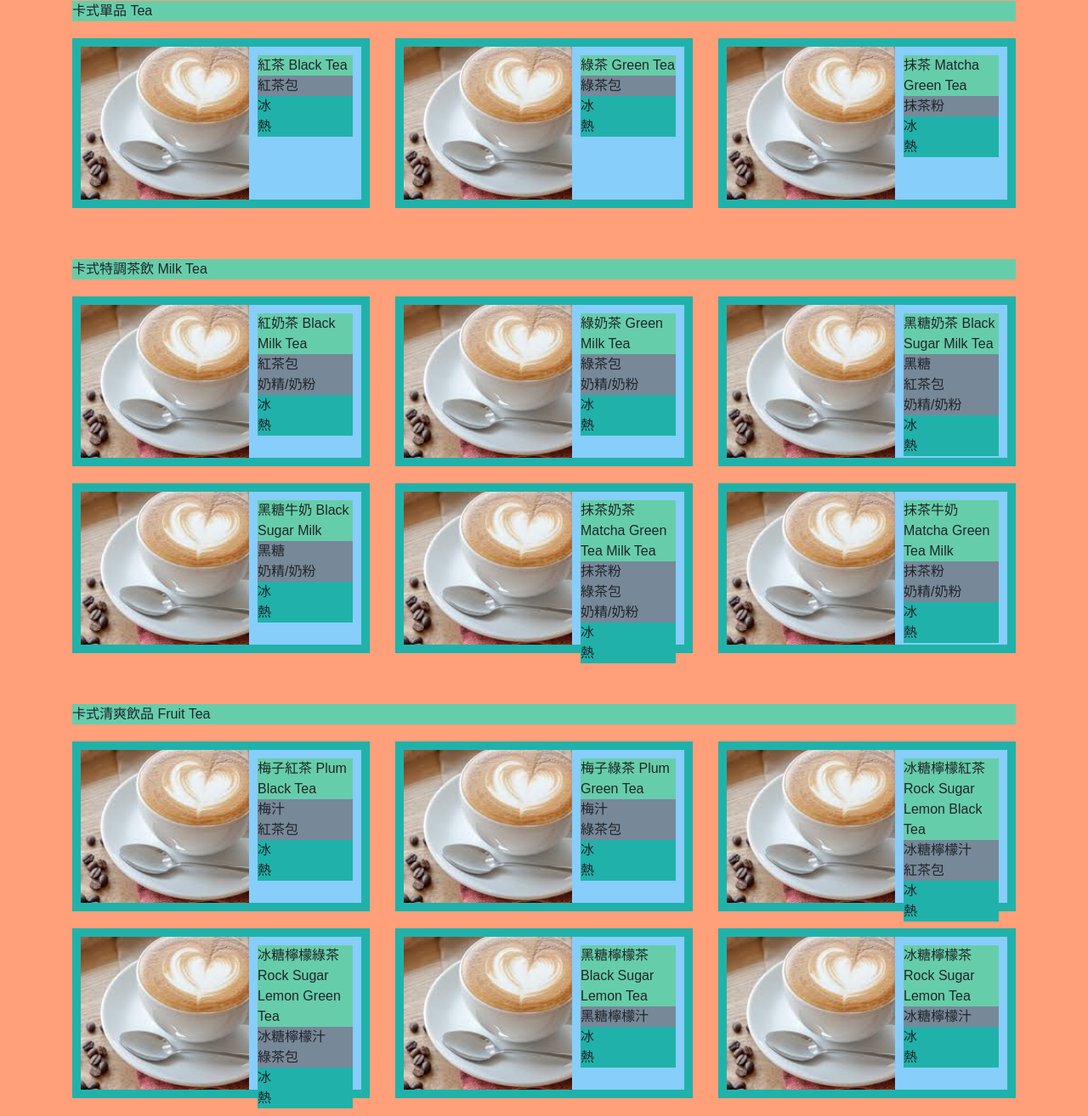
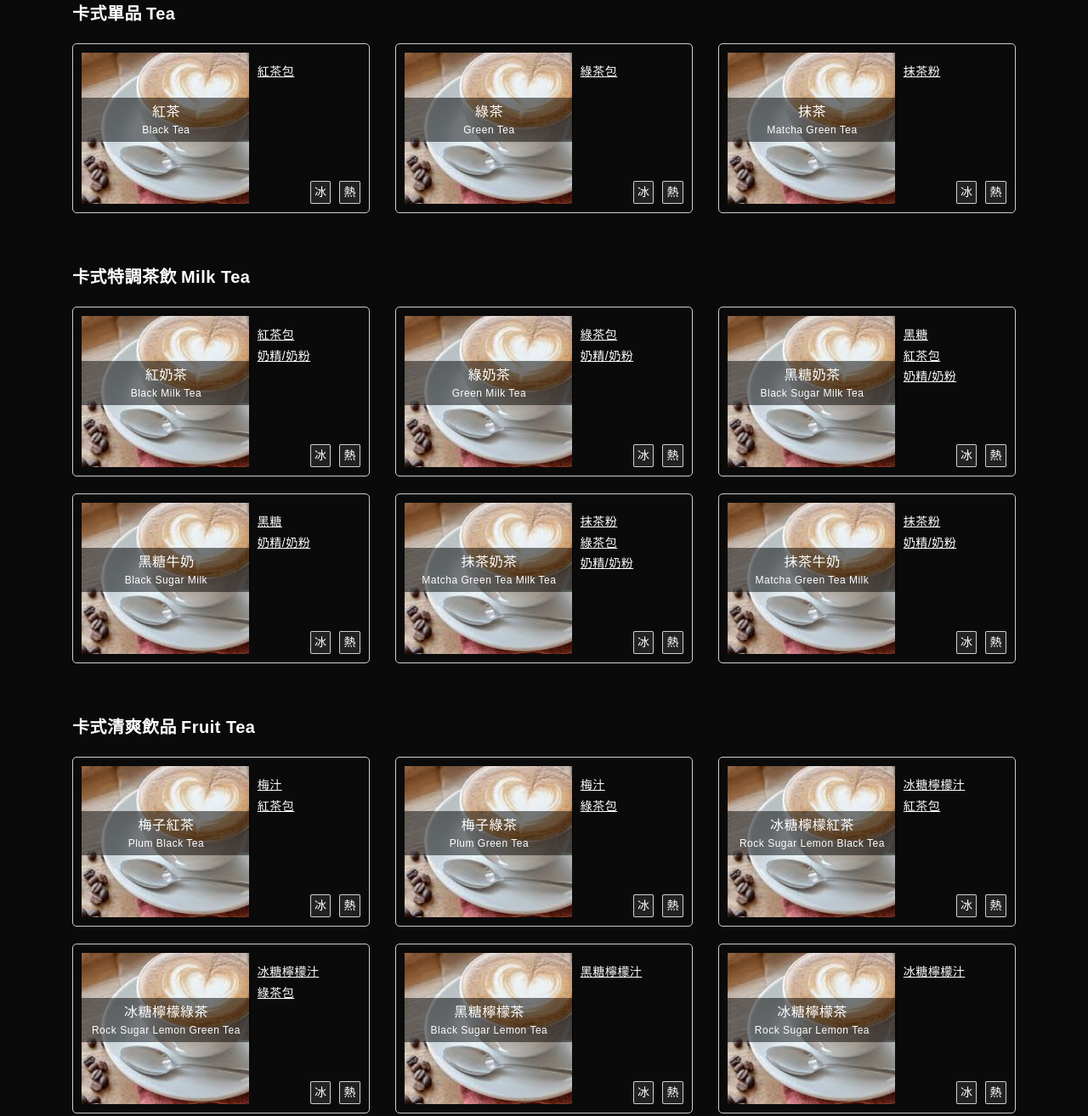
Before and after one commit to MinRuXie/drink-menu, a plain HTML site: page index.html in a window 1280 px wide. Shown: the part 29-1343 px from the top of the page at 85% size. Drawn offline with Linux system fonts and the light colour scheme.

Commit message:
modify style

```diff
--- a/css/main.scss
+++ b/css/main.scss
@@ -1,24 +1,29 @@
 * {
     -webkit-font-smoothing: antialiased;
     font-family: 'PingFang TC', 'Microsoft JhengHei', sans-serif;
+    letter-spacing: 0.5px;
 }
 
 html, body {
     padding: 0;
     margin: 0;
+    background-color: rgba(0, 0, 0, 0.8);
+    color: #FFF;
 }
 
 .menu {
-    background-color: lightsalmon;
     padding: 30px 0;
 
     .series-wrap {
         width: 100%;
-        background-color: mediumaquamarine;
+
+        span {
+            font-weight: 700;
+            font-size: 20px;
+        }
     }
 
     .item-wrap {
-        background-color: lightgreen;
 
         .item {
             width: 100%;
@@ -26,7 +31,14 @@ html, body {
             margin-top: 20px;
             padding: 10px;
             display: flex;
-            background-color: lightseagreen;
+            position: relative;
+            border: 1px solid rgba(255, 255, 255, 0.8);
+            border-radius: 5px;
+            box-sizing: border-box;
+
+            &:hover {
+                background-color: rgba(255, 255, 255, 0.1);
+            }
 
             .item-img-wrap {
                 width: 60%;
@@ -44,20 +56,57 @@ html, body {
             .item-text-wrap {
                 width: 40%;
                 height: 100%;
-                background-color: lightskyblue;
-                padding: 10px;
+                padding: 10px 0 0 10px;
+                display: flex;
+                flex-direction: column;
+                justify-content: space-between;
 
                 .item-title-wrap {
-                    font-weight: 500;
-                    background-color: mediumaquamarine;
+                    width: calc(60% - 10px);
+                    background-color: rgba(0, 0, 0, 0.5);
+                    position: absolute;
+                    top: calc(50% - 10px);
+                    left: 10px;
+                    transform: translateY(-50%);
+                    padding: 5px;
+
+                    span {
+                        display: block;
+                        font-weight: 500;
+                        text-align: center;
+
+                        &:nth-of-type(2) {
+                            font-size: 12px;
+                        }
+                    }
                 }
 
                 .item-ingredient-wrap {
-                    background-color: lightslategrey;
+
+                    span {
+                        display: block;
+                        text-decoration: underline;
+                        line-height: 1.75;
+                        font-size: 14px;
+                    }
                 }
 
                 .item-temperature-wrap {
-                    background-color: lightseagreen;
+                    display: flex;
+                    justify-content: flex-end;
+
+                    span {
+                        display: inline-block;
+                        border: 1px solid rgba(255, 255, 255, 0.8);
+                        border-radius: 2px;
+                        padding: 2px 4px;
+                        font-size: 14px;
+                        background-color: rgba(255, 255, 255, 0.1);
+                    }
+
+                    span + span {
+                        margin-left: 10px;
+                    }
                 }
             }
         }
--- a/index.html
+++ b/index.html
@@ -4,7 +4,7 @@
     <meta charset="UTF-8">
     <meta name="viewport" content="width=device-width, initial-scale=1.0">
     <meta http-equiv="X-UA-Compatible" content="ie=edge">
-    <title>Document</title>
+    <title>卡式飲品菜單</title>
     <link href="css/bootstrap.min.css" rel="stylesheet">
 	<link rel="stylesheet" href="css/main.css" type="text/css" />
 </head>
@@ -29,11 +29,11 @@
                                     <span>{{menu.name_ch}}</span>
                                     <span>{{menu.name_en}}</span>
                                 </div>
-                                <div class="item-ingredient-wrap" v-for="ingredient in menu.ingredients">
-                                    <span>{{ingredient}}</span>
+                                <div class="item-ingredient-wrap">
+                                    <span v-for="ingredient in menu.ingredients">{{ingredient}}</span>
                                 </div>
-                                <div class="item-temperature-wrap" v-for="temperature in menu.temperatures">
-                                    <span>{{temperature}}</span>
+                                <div class="item-temperature-wrap">
+                                    <span v-for="temperature in menu.temperatures">{{temperature}}</span>
                                 </div>
                             </div>
                         </div>
@@ -63,11 +63,11 @@
                                     <span>{{menu.name_ch}}</span>
                                     <span>{{menu.name_en}}</span>
                                 </div>
-                                <div class="item-ingredient-wrap" v-for="ingredient in menu.ingredients">
-                                    <span>{{ingredient}}</span>
+                                <div class="item-ingredient-wrap">
+                                    <span v-for="ingredient in menu.ingredients">{{ingredient}}</span>
                                 </div>
-                                <div class="item-temperature-wrap" v-for="temperature in menu.temperatures">
-                                    <span>{{temperature}}</span>
+                                <div class="item-temperature-wrap">
+                                    <span v-for="temperature in menu.temperatures">{{temperature}}</span>
                                 </div>
                             </div>
                         </div>
@@ -97,11 +97,11 @@
                                     <span>{{menu.name_ch}}</span>
                                     <span>{{menu.name_en}}</span>
                                 </div>
-                                <div class="item-ingredient-wrap" v-for="ingredient in menu.ingredients">
-                                    <span>{{ingredient}}</span>
+                                <div class="item-ingredient-wrap">
+                                    <span v-for="ingredient in menu.ingredients">{{ingredient}}</span>
                                 </div>
-                                <div class="item-temperature-wrap" v-for="temperature in menu.temperatures">
-                                    <span>{{temperature}}</span>
+                                <div class="item-temperature-wrap">
+                                    <span v-for="temperature in menu.temperatures">{{temperature}}</span>
                                 </div>
                             </div>
                         </div>
@@ -131,11 +131,11 @@
                                     <span>{{menu.name_ch}}</span>
                                     <span>{{menu.name_en}}</span>
                                 </div>
-                                <div class="item-ingredient-wrap" v-for="ingredient in menu.ingredients">
-                                    <span>{{ingredient}}</span>
+                                <div class="item-ingredient-wrap">
+                                    <span v-for="ingredient in menu.ingredients">{{ingredient}}</span>
                                 </div>
-                                <div class="item-temperature-wrap" v-for="temperature in menu.temperatures">
-                                    <span>{{temperature}}</span>
+                                <div class="item-temperature-wrap">
+                                    <span v-for="temperature in menu.temperatures">{{temperature}}</span>
                                 </div>
                             </div>
                         </div>
@@ -165,11 +165,11 @@
                                     <span>{{menu.name_ch}}</span>
                                     <span>{{menu.name_en}}</span>
                                 </div>
-                                <div class="item-ingredient-wrap" v-for="ingredient in menu.ingredients">
-                                    <span>{{ingredient}}</span>
+                                <div class="item-ingredient-wrap">
+                                    <span v-for="ingredient in menu.ingredients">{{ingredient}}</span>
                                 </div>
-                                <div class="item-temperature-wrap" v-for="temperature in menu.temperatures">
-                                    <span>{{temperature}}</span>
+                                <div class="item-temperature-wrap">
+                                    <span v-for="temperature in menu.temperatures">{{temperature}}</span>
                                 </div>
                             </div>
                         </div>
@@ -199,11 +199,11 @@
                                     <span>{{menu.name_ch}}</span>
                                     <span>{{menu.name_en}}</span>
                                 </div>
-                                <div class="item-ingredient-wrap" v-for="ingredient in menu.ingredients">
-                                    <span>{{ingredient}}</span>
+                                <div class="item-ingredient-wrap">
+                                    <span v-for="ingredient in menu.ingredients">{{ingredient}}</span>
                                 </div>
-                                <div class="item-temperature-wrap" v-for="temperature in menu.temperatures">
-                                    <span>{{temperature}}</span>
+                                <div class="item-temperature-wrap">
+                                    <span v-for="temperature in menu.temperatures">{{temperature}}</span>
                                 </div>
                             </div>
                         </div>
```
Also changed, not shown: css/main.css, 1 other file.
